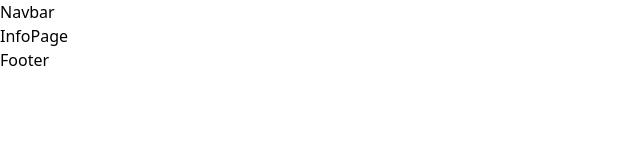
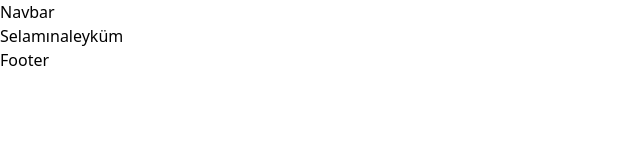
Before and after one commit to bariscansargin/Make-Cocktail, a React (Vite) app: page / in a window 1280 px wide. Shown: the top 160 px of the page, without its empty margins (0-640 px from the left). Built offline with nearby package versions, Linux system fonts and the light colour scheme.

Commit message:
Changed website favicon.

```diff
--- a/index.html
+++ b/index.html
@@ -2,9 +2,9 @@
 <html lang="en">
   <head>
     <meta charset="UTF-8" />
-    <link rel="icon" type="image/svg+xml" href="/vite.svg" />
+    <link rel="icon" type="image/svg+xml" href="/favicon.jpg" />
     <meta name="viewport" content="width=device-width, initial-scale=1.0" />
-    <title>Vite + React</title>
+    <title>Make Coctail</title>
   </head>
   <body>
     <div id="root"></div>
--- a/src/pages/InfoPage/InfoPage.jsx
+++ b/src/pages/InfoPage/InfoPage.jsx
@@ -1,7 +1,9 @@
 import React from "react";
 
 const InfoPage = () => {
-  return <div>InfoPage</div>;
+  return <main>
+    <h1 className="text-amber-400">Selamınaleyküm </h1>
+  </main>;
 };
 
 export default InfoPage;
```
Also changed, not shown: public/favicon.jpg (added).
